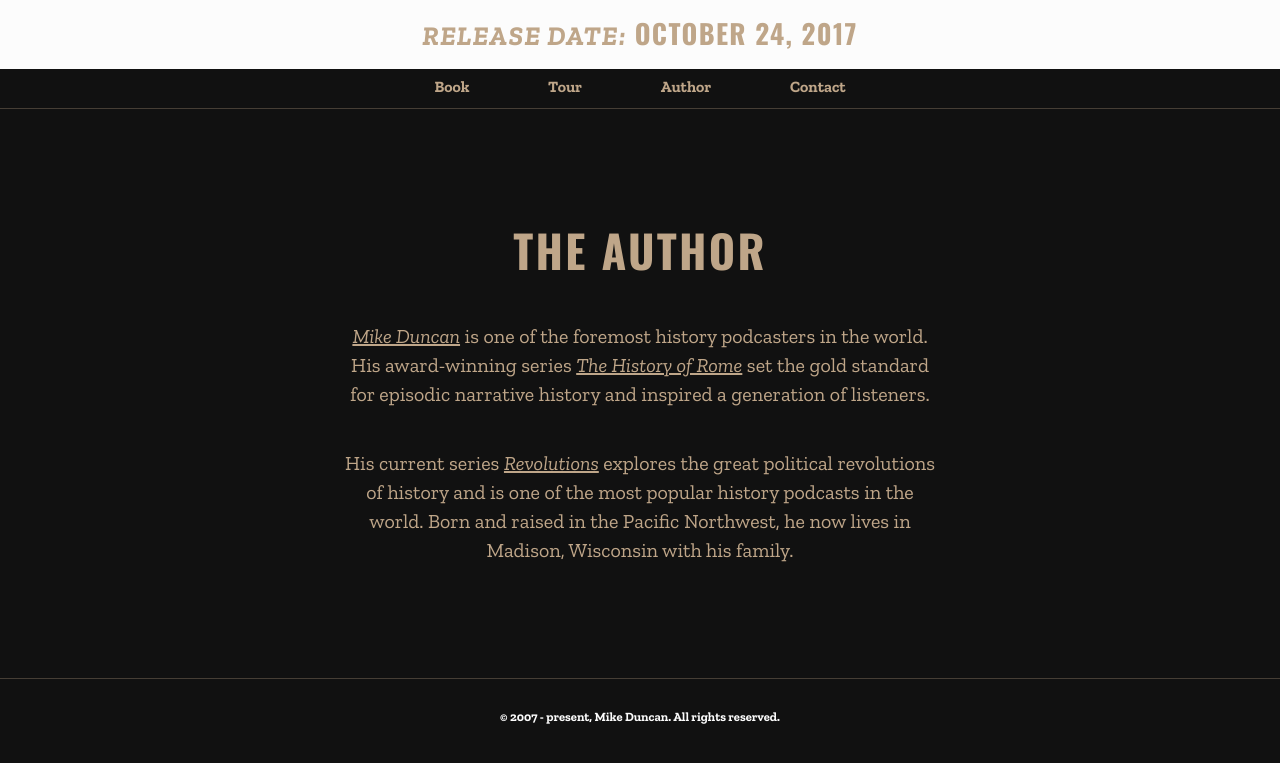
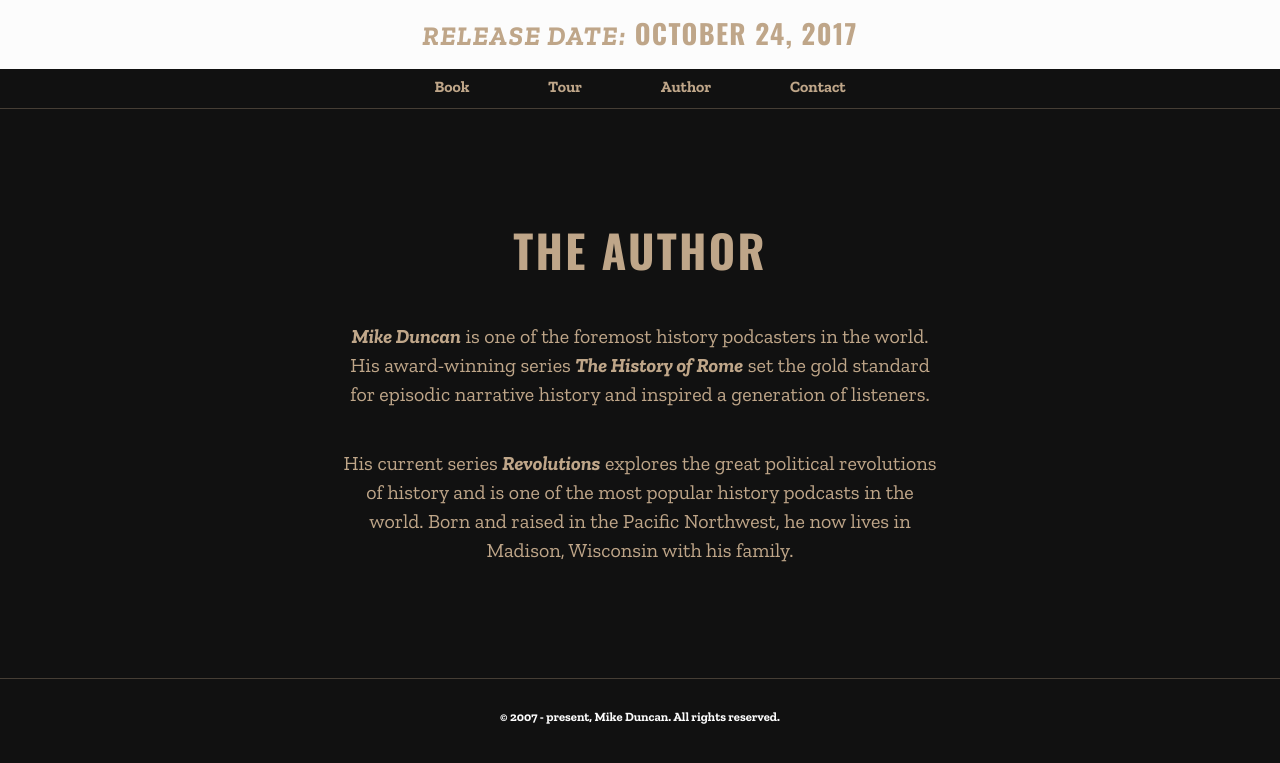
Before and after one commit to Brandi-Duncan/thestormbeforethestorm.com, a Jekyll site: the page built from author.html, in a window 1280 px wide. Shown: the top 763 px of the page. Built offline with Jekyll 4.4.1, drawn with Linux system fonts in a browser that asks for light colours.

Commit message:
updates links on Author page

```diff
--- a/lib/css/_author.scss
+++ b/lib/css/_author.scss
@@ -7,4 +7,13 @@
   max-width: 33rem;
   margin: 2em auto;
   font-size: 20px;
+
+       > a {
+
+        text-decoration: none;
+        font-weight: 700;
+            &:hover {
+            color: $color-white;
+            }
+        }
 }
```
